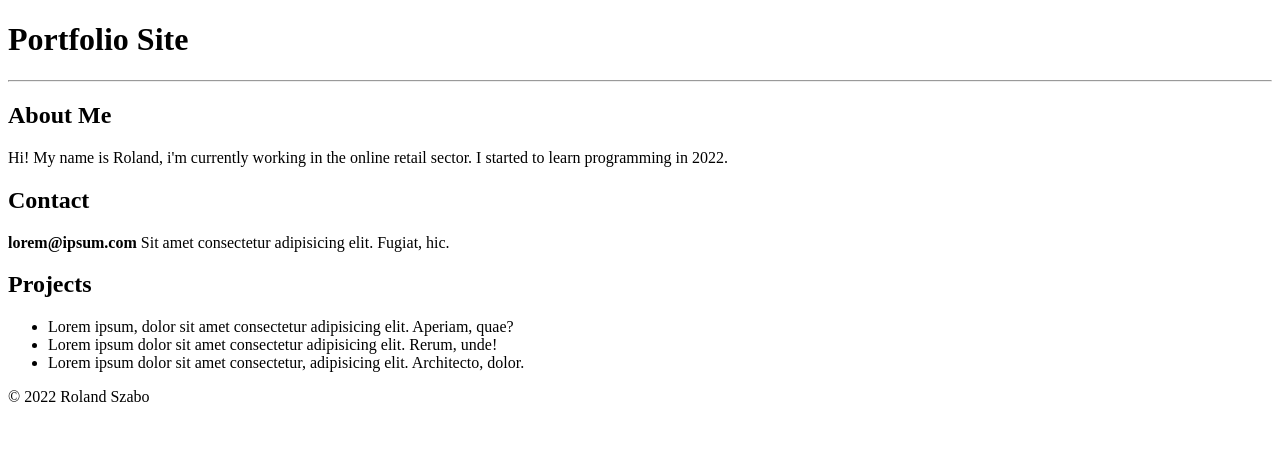
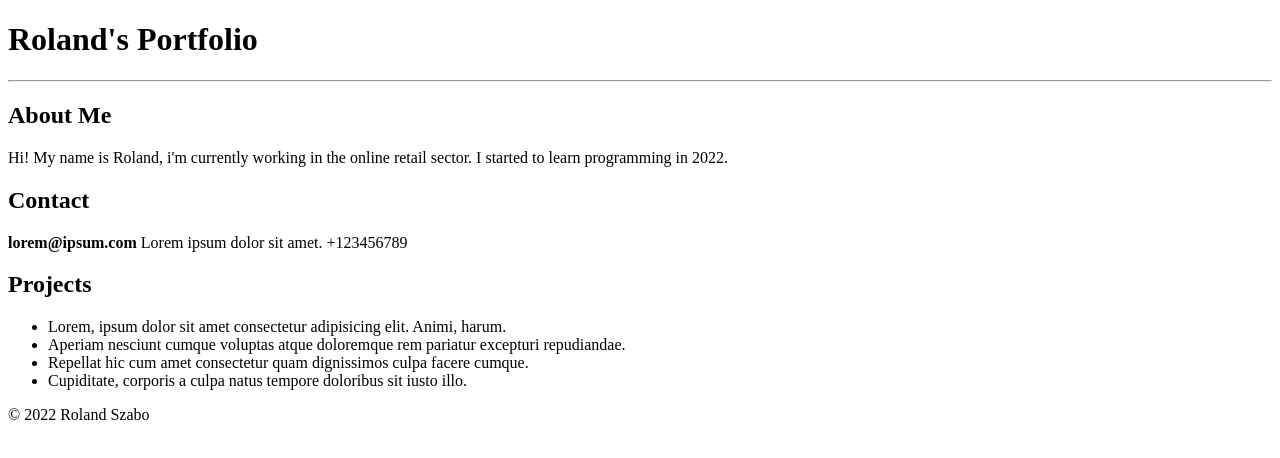
Before and after one commit to rlnd-s/rlnd-s.github.io, a plain HTML site: page index.html in a window 1280 px wide. Drawn offline with Linux system fonts and the light colour scheme.

Commit message:
index.html updated

```diff
--- a/index.html
+++ b/index.html
@@ -5,21 +5,22 @@
     <meta charset="UTF-8">
     <meta http-equiv="X-UA-Compatible" content="IE=edge">
     <meta name="viewport" content="width=device-width, initial-scale=1.0">
-    <title>Roland's Portfolio Site</title>
+    <title>Roland's Portfolio</title>
 </head>
 
 <body>
-    <h1>Portfolio Site</h1>
+    <h1>Roland's Portfolio</h1>
     <hr>
     <h2>About Me</h2>
     <p>Hi! My name is Roland, i'm currently working in the online retail sector. I started to learn programming in 2022.</p>
     <h2>Contact</h2>
-    <p><strong>lorem@ipsum.com</strong> Sit amet consectetur adipisicing elit. Fugiat, hic.</p>
+    <p><strong>lorem@ipsum.com</strong> Lorem ipsum dolor sit amet. +123456789</p>
     <h2>Projects</h2>
     <ul>
-        <li>Lorem ipsum, dolor sit amet consectetur adipisicing elit. Aperiam, quae?</li>
-        <li>Lorem ipsum dolor sit amet consectetur adipisicing elit. Rerum, unde!</li>
-        <li>Lorem ipsum dolor sit amet consectetur, adipisicing elit. Architecto, dolor.</li>
+        <li>Lorem, ipsum dolor sit amet consectetur adipisicing elit. Animi, harum.</li>
+        <li>Aperiam nesciunt cumque voluptas atque doloremque rem pariatur excepturi repudiandae.</li>
+        <li>Repellat hic cum amet consectetur quam dignissimos culpa facere cumque.</li>
+        <li>Cupiditate, corporis a culpa natus tempore doloribus sit iusto illo.</li>
     </ul>
 </body>
 <footer>
```
